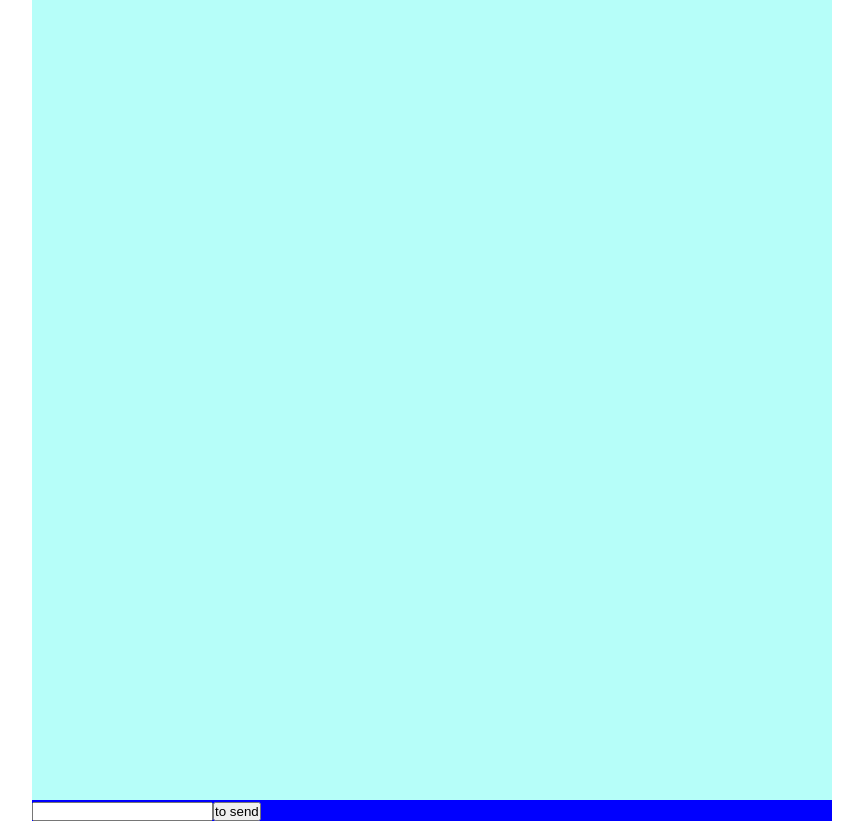
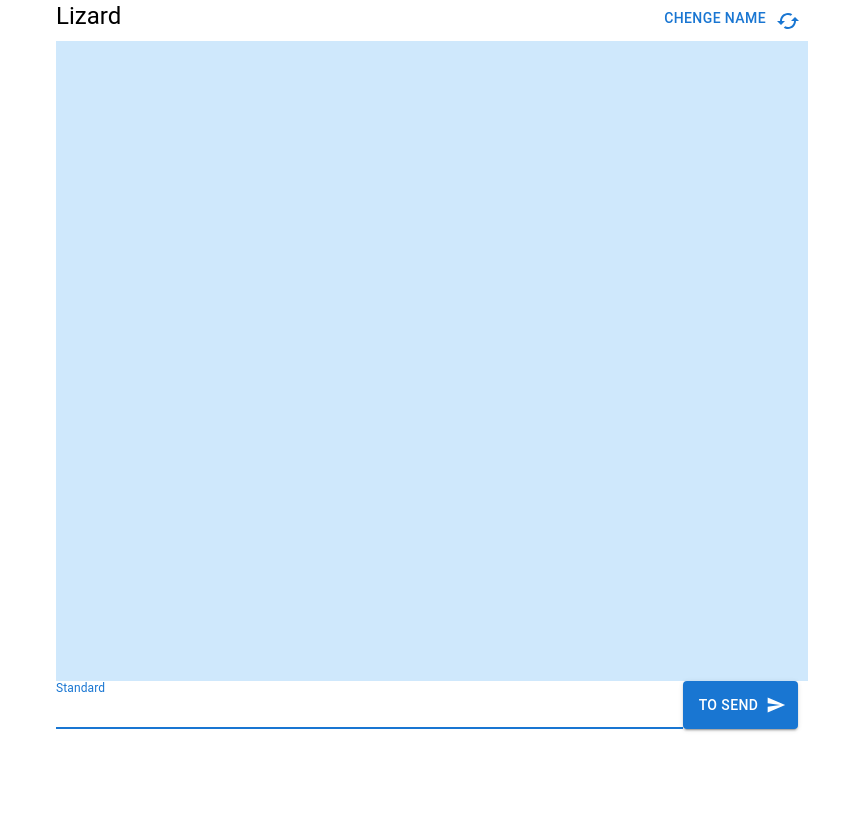
Before and after one commit to kuznetsov-1992-gr/react-myapp, a React (Create React App) app: page / in a window 1280 px wide. Shown: the whole page, without its empty margins (208-1071 px from the left). After the commit the page ends 800 px from the top, so only its background shows below. Built offline with nearby package versions, Linux system fonts and the light colour scheme.

Commit message:
added name change and styles from material ui

```diff
--- a/package.json
+++ b/package.json
@@ -3,6 +3,11 @@
   "version": "0.1.0",
   "private": true,
   "dependencies": {
+    "@emotion/react": "^11.9.0",
+    "@emotion/styled": "^11.8.1",
+    "@mui/icons-material": "^5.6.2",
+    "@mui/material": "^5.6.3",
+    "@mui/styled-engine-sc": "^5.6.1",
     "@testing-library/jest-dom": "^5.16.4",
     "@testing-library/react": "^13.1.1",
     "@testing-library/user-event": "^13.5.0",
@@ -10,6 +15,7 @@
     "react": "^18.0.0",
     "react-dom": "^18.0.0",
     "react-scripts": "5.0.1",
+    "styled-components": "^5.3.5",
     "uuid": "^8.3.2",
     "web-vitals": "^2.1.4"
   },
--- a/src/App.js
+++ b/src/App.js
@@ -1,6 +1,8 @@
 import React, {useState, useEffect} from "react";
 import { v4 as uuidv4 } from 'uuid';
-import PropTypes from 'prop-types'
+import {Container, Box, Button, Typography,} from '@mui/material/';
+import CachedIcon from '@mui/icons-material/Cached';
+
 import MessageField from './components/MessageField'
 import MessageInputField from "./components/MessageInputField";
 import bot from './Constants/bot_value'
@@ -15,7 +17,9 @@ function App () {
 
   const [value, setValue] = useState('');
 
-  const [greatPeople, setGreatPeople] = useState({author: "bot", text: 'Welcome', id: uuidv4()});
+  const [greatPeople, setGreatPeople] = useState({author: "bot", text: 'Welcome',label: 'bot', id: uuidv4()});
+
+  const [nameUser, setNameUser] = useState('user')
 
 
 
@@ -28,7 +32,7 @@ function App () {
 
 
     setMessageList(
-      [...messageList , {author: 'user', text: value, id: uuidv4()}]
+      [...messageList , {author: nameUser, text: value, label: 'user', id: uuidv4()}]
     );
     setValue('');
 
@@ -55,7 +59,7 @@ function App () {
 
   useEffect(()=>{
 
-    if(messageList.length >= 1 && messageList[messageList.length - 1].author === 'user' ){
+    if(messageList.length >= 1 && messageList[messageList.length - 1].label === 'user' ){
 
       genitateValue(bot)
 
@@ -67,7 +71,14 @@ function App () {
 
   },[messageList]);
 
+  const ChengeName = () =>{
+    let nm = prompt('Как вас зовут');
 
+    setNameUser(nm);
+
+
+    console.log(nameUser)
+  }
 
 
   // let bot_key =Object.keys(bot)[parseInt(Math.random()* Object.keys(bot).length)]
@@ -81,6 +92,20 @@ function App () {
 
   return (
     <>
+
+
+      <Container sx={{width: '800px'}}>
+        < Box sx={{display: 'flex', justifyContent: 'space-between '}}>
+        <Typography gutterBottom variant="h5" component="div">
+          Lizard
+        </Typography>
+          <Button sx={{display: "flex", alignItems: 'center'}}  onClick={ChengeName}>
+            <Typography gutterBottom variant="p" component="div" sx={{marginRight: '10px'}}>
+              chenge name
+            </Typography>
+            < CachedIcon/>
+          </Button>
+        </Box>
         < MessageField messageList={messageList}/>
         <MessageInputField
           addToMessage={addToMessage}
@@ -88,6 +113,7 @@ function App () {
           value={value}
           toggleToValue={toggleToValue}
             />
+      </Container>
     </>
   )
 
--- a/src/components/MessageField.jsx
+++ b/src/components/MessageField.jsx
@@ -1,5 +1,6 @@
 import React from "react";
 import PropTypes from "prop-types";
+import { Box } from "@mui/material";
 
 
 
@@ -7,12 +8,12 @@ import PropTypes from "prop-types";
 function MessageField({messageList}){
 
     return(
-    <div className="message__field">
+    <Box  sx={{ bgcolor: '#cfe8fc', height: '80vh' }}>
         {messageList.map(messageItem =>
              <div key={messageItem.id}>
                 <h3>{messageItem.author}</h3>
                 <p>{messageItem.text}</p> </div> )}
-    </div>)
+    </Box>)
 }
 MessageField.propTypes ={
     messageList: PropTypes.array.isRequired
--- a/src/components/MessageInputField.jsx
+++ b/src/components/MessageInputField.jsx
@@ -1,5 +1,9 @@
 import React from "react";
 import PropTypes from 'prop-types'
+import {TextField, Button, Box, Container} from "@mui/material";
+import SendIcon from '@mui/icons-material/Send';
+import Grid from '@mui/material/Grid';
+import { display } from "@mui/system";
 
 function MessageInputField({addToMessage, value, toggleToValue }){
 
@@ -10,10 +14,19 @@ function MessageInputField({addToMessage, value, toggleToValue }){
 
 
     return(
-        <div className="input-field">
-            <input value={value}  onChange={toggleToValue} type="text" />
-            <button onClick={()=> addToMessage()}> to send</button>
-        </div>
+        <Box>
+            <Grid container spacing={0}>
+                <Grid item xs={10}>
+                    <TextField id="standard-basic" label="Standard" variant="standard" value={value}  onChange={toggleToValue} autoFocus={true} fullWidth={true}/>
+                </Grid>
+                <Grid item sx={4}>
+                    <Button sx={{ height: '100%'}}  variant="contained" onClick={()=> addToMessage()} endIcon={<SendIcon />} > to Send </Button>
+                </Grid>
+
+                {/* <input value={value}  onChange={toggleToValue} type="text" /> */}
+                {/* <button onClick={()=> addToMessage()}> to send</button> */}
+            </Grid>
+        </Box>
     )
 }
 
--- a/src/style/App.css
+++ b/src/style/App.css
@@ -1,13 +1,6 @@
 * {
   padding: 0;
   margin: 0;
-}
-
-.message__field {
-  margin: 0 auto;
-  width: 800px;
-  height: 800px;
-  background-color: #b6fef9;
 }
 
 .input-field {
--- a/src/style/App.scss
+++ b/src/style/App.scss
@@ -3,12 +3,7 @@
     margin: 0;
 }
 
-.message__field{
-    margin: 0 auto;
-    width: 800px;
-    height: 800px;
-    background-color: rgb(182, 254, 249);
-}
+
 .input-field{
     margin: 0 auto;
     width: 800px;
```
Also changed, not shown: 2 other files (tests, documents, lock files or other folders). Lines whose indentation alone changed are shown as unchanged.
